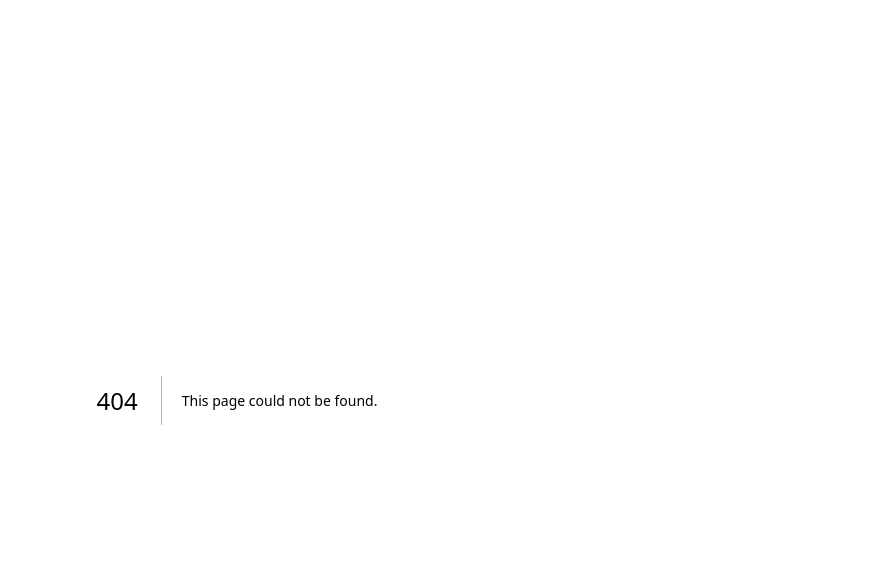
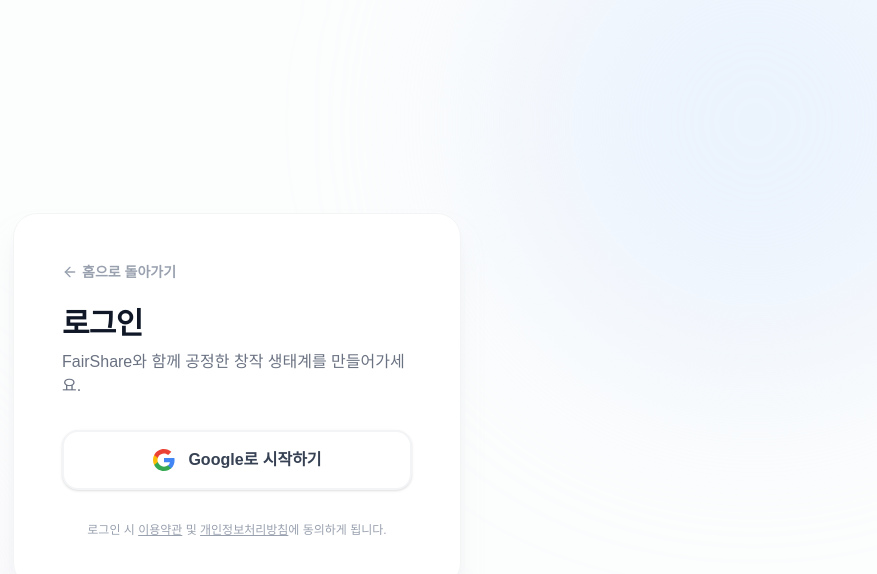
Before and after one commit to FairShare-Web/client, a Next.js app: page /login in a window 1280 px wide. Before the commit this address had no page. Shown: the top 574 px of the page, without its empty margins (403-1280 px from the left). Built offline with nearby package versions, Linux system fonts and the light colour scheme; no server answers.

Commit message:
feat: Implement a dedicated login page with Google OAuth, allow users to delete individual notifications, and update profile page header styling.

```diff
--- a/src/app/(main)/page.tsx
+++ b/src/app/(main)/page.tsx
@@ -38,25 +38,10 @@
 
        <div className="flex-1 max-w-screen-xl mx-auto px-4 py-12 w-full">
           <header className="mb-12 text-center max-w-2xl mx-auto relative">
-             <div className="absolute top-0 right-0 -mt-4 hidden lg:block">
-                 <div className="bg-blue-50 text-blue-800 text-xs font-bold px-3 py-2 rounded-lg border border-blue-100 shadow-sm max-w-[200px] text-left">
-                    💡 공정한 노출이란?
-                    <p className="font-medium text-blue-700 mt-1 leading-normal">
-                      아직 빛을 보지 못한 <span className="underline decoration-dotted">숨은 보석</span>들에게 우선적으로 기회를 줍니다.
-                    </p>
-                 </div>
-             </div>
-
              <h1 className="text-4xl md:text-5xl font-extrabold text-gray-900 mb-6 tracking-tight leading-tight">
                Fair Exposure for <br/>
                <span className="text-blue-600">Every Creator</span>
              </h1>
-
-             <div className="mb-8 inline-block bg-blue-50/50 border border-blue-100 rounded-full px-4 py-1.5">
-               <p className="text-sm font-medium text-blue-800">
-                 ✨ 페어쉐어 알고리즘에 의해 노출 기회가 적은 프로젝트를 우선적으로 조명합니다.
-               </p>
-             </div>
 
              <p className="text-lg text-gray-500 leading-relaxed mb-8">
                모든 프로젝트는 주목받을 자격이 있습니다. <br className="hidden md:inline"/>
--- a/src/app/actions/auth.ts
+++ b/src/app/actions/auth.ts
@@ -2,8 +2,8 @@
 
 import { signIn as authSignIn, signOut as authSignOut } from '@/auth'
 
-export async function signIn() {
-  await authSignIn()
+export async function signIn(provider?: string) {
+  await authSignIn(provider, { redirectTo: '/' })
 }
 
 export async function signOut() {
--- a/src/app/actions/notification.ts
+++ b/src/app/actions/notification.ts
@@ -56,3 +56,20 @@
      console.error('Failed to read all notifications:', error)
    }
 }
+
+export async function deleteNotification(id: string) {
+   const session = await auth()
+   if (!session?.user?.id) return
+
+   try {
+     await prisma.notification.delete({
+       where: {
+         id,
+         userId: session.user.id
+       }
+     })
+     revalidatePath('/')
+   } catch (error) {
+     console.error('Failed to delete notification:', error)
+   }
+}
--- /dev/null
+++ b/src/app/login/page.tsx
@@ -0,0 +1,83 @@
+'use client'
+
+import { signIn } from '@/app/actions/auth'
+import { useState } from 'react'
+import Link from 'next/link'
+import { ArrowLeft } from 'lucide-react'
+
+export default function LoginPage() {
+  const [loading, setLoading] = useState(false)
+
+  const handleGoogleLogin = async () => {
+    try {
+      setLoading(true)
+      // Pass 'google' as the provider
+      await signIn('google')
+    } catch (error) {
+      console.error('Login failed:', error)
+      setLoading(false)
+    }
+  }
+
+  return (
+    <div className="min-h-screen flex items-center justify-center bg-gray-50/50 p-4">
+      {/* Background Decor */}
+      <div className="fixed inset-0 overflow-hidden pointer-events-none">
+          <div className="absolute top-0 right-0 w-[500px] h-[500px] bg-blue-100/50 rounded-full blur-[100px] -mr-32 -mt-32"></div>
+          <div className="absolute bottom-0 left-0 w-[500px] h-[500px] bg-purple-100/50 rounded-full blur-[100px] -ml-32 -mb-32"></div>
+      </div>
+
+      <div className="max-w-md w-full bg-white rounded-3xl shadow-xl shadow-gray-200/50 border border-gray-100 p-8 md:p-12 relative z-10">
+        <div className="mb-8">
+            <Link href="/" className="inline-flex items-center text-gray-400 hover:text-gray-600 transition-colors text-sm font-semibold mb-6">
+                <ArrowLeft size={16} className="mr-1" />
+                홈으로 돌아가기
+            </Link>
+
+            <h1 className="text-3xl font-black text-gray-900 mb-2 tracking-tight">로그인</h1>
+            <p className="text-gray-500 font-medium">FairShare와 함께 공정한 창작 생태계를 만들어가세요.</p>
+        </div>
+
+        <div className="space-y-4">
+            <button
+                onClick={handleGoogleLogin}
+                disabled={loading}
+                className="w-full flex items-center justify-center gap-3 py-4 px-6 bg-white border-2 border-gray-100 hover:border-gray-200 text-gray-700 font-bold rounded-2xl transition-all hover:bg-gray-50 active:scale-95 disabled:opacity-70 disabled:cursor-not-allowed shadow-sm group"
+            >
+                {loading ? (
+                    <div className="w-6 h-6 border-2 border-gray-300 border-t-gray-600 rounded-full animate-spin"></div>
+                ) : (
+                    <>
+                        <svg className="w-6 h-6" viewBox="0 0 24 24">
+                            <path
+                                d="M22.56 12.25c0-.78-.07-1.53-.2-2.25H12v4.26h5.92c-.26 1.37-1.04 2.53-2.21 3.31v2.77h3.57c2.08-1.92 3.28-4.74 3.28-8.09z"
+                                fill="#4285F4"
+                            />
+                            <path
+                                d="M12 23c2.97 0 5.46-.98 7.28-2.66l-3.57-2.77c-.98.66-2.23 1.06-3.71 1.06-2.86 0-5.29-1.93-6.16-4.53H2.18v2.84C3.99 20.53 7.7 23 12 23z"
+                                fill="#34A853"
+                            />
+                            <path
+                                d="M5.84 14.09c-.22-.66-.35-1.36-.35-2.09s.13-1.43.35-2.09V7.07H2.18C1.43 8.55 1 10.22 1 12s.43 3.45 1.18 4.93l2.85-2.22.81-.62z"
+                                fill="#FBBC05"
+                            />
+                            <path
+                                d="M12 5.38c1.62 0 3.06.56 4.21 1.64l3.15-3.15C17.45 2.09 14.97 1 12 1 7.7 1 3.99 3.47 2.18 7.07l3.66 2.84c.87-2.6 3.3-4.53 6.16-4.53z"
+                                fill="#EA4335"
+                            />
+                        </svg>
+                        <span className="group-hover:text-gray-900">Google로 시작하기</span>
+                    </>
+                )}
+            </button>
+        </div>
+
+        <div className="mt-8 text-center">
+            <p className="text-xs text-gray-400">
+                로그인 시 <Link href="/terms" className="underline hover:text-gray-600">이용약관</Link> 및 <Link href="/privacy" className="underline hover:text-gray-600">개인정보처리방침</Link>에 동의하게 됩니다.
+            </p>
+        </div>
+      </div>
+    </div>
+  )
+}
--- a/src/app/profile/[username]/page.tsx
+++ b/src/app/profile/[username]/page.tsx
@@ -24,10 +24,10 @@
   return (
     <div className="min-h-screen bg-gray-50">
       {/* Header */}
-      <div className="bg-gradient-to-br from-blue-600 to-indigo-700 text-white py-16 px-4">
+      <div className="text-gray-900 py-16 px-4">
         <div className="max-w-5xl mx-auto">
           <div className="flex items-start justify-between mb-8">
-            <Link href="/" className="text-white/80 hover:text-white transition-colors text-sm font-semibold">
+            <Link href="/" className="text-gray-900/80 hover:text-gray-900 transition-colors text-sm font-semibold">
               ← 홈으로
             </Link>
             {isOwnProfile && (
@@ -52,10 +52,10 @@
 
             <div className="flex-1">
               <h1 className="text-4xl font-black mb-2">{user.name || '익명의 제작자'}</h1>
-              <p className="text-blue-100 text-lg mb-4">@{user.username || user.id.slice(0, 8)}</p>
+              <p className="text-gray-900 text-lg mb-4">@{user.username || user.id.slice(0, 8)}</p>
 
               {user.bio && (
-                <p className="text-white/90 text-lg mb-4 max-w-2xl">{user.bio}</p>
+                <p className="text-gray-900 text-lg mb-4 max-w-2xl">{user.bio}</p>
               )}
 
               <div className="flex flex-wrap gap-4 text-sm">
@@ -64,13 +64,13 @@
                     href={user.website}
                     target="_blank"
                     rel="noopener noreferrer"
-                    className="flex items-center gap-2 text-white/80 hover:text-white transition-colors"
+                    className="flex items-center gap-2 text-gray-900/80 hover:text-gray-900 transition-colors"
                   >
                     <Globe size={16} />
                     {user.website.replace(/^https?:\/\//, '')}
                   </a>
                 )}
-                <div className="flex items-center gap-2 text-white/80">
+                <div className="flex items-center gap-2 text-gray-900/80">
                   <Calendar size={16} />
                   {new Date(user.createdAt).toLocaleDateString('ko-KR')} 가입
                 </div>
--- a/src/components/Navigation.tsx
+++ b/src/components/Navigation.tsx
@@ -1,6 +1,6 @@
 'use client'
 
-import { signIn, signOut } from '@/app/actions/auth'
+import { signOut } from '@/app/actions/auth'
 import ProfileMenu from './ProfileMenu'
 import NotificationDropdown from './NotificationDropdown'
 import Link from 'next/link'
@@ -12,10 +12,6 @@
 export default function Navigation({ session }: NavigationProps) {
   const handleSignOut = async () => {
     await signOut()
-  }
-
-  const handleSignIn = async () => {
-    await signIn()
   }
 
   return (
@@ -45,12 +41,12 @@
               />
             </>
           ) : (
-            <button
-              onClick={handleSignIn}
+            <Link
+              href="/login"
               className="px-5 py-2.5 bg-gray-900 hover:bg-black text-white text-sm font-bold rounded-xl transition-colors shadow-sm cursor-pointer active:scale-95"
             >
               로그인 / 시작하기
-            </button>
+            </Link>
           )}
         </div>
       </div>
--- a/src/components/NotificationDropdown.tsx
+++ b/src/components/NotificationDropdown.tsx
@@ -1,9 +1,9 @@
 'use client'
 
 import { useState, useEffect, useRef } from 'react'
-import { Bell } from 'lucide-react'
+import { Bell, X } from 'lucide-react'
 import { pusherClient } from '@/lib/pusher'
-import { getNotifications, markAllNotificationsAsRead, markNotificationAsRead } from '@/app/actions/notification'
+import { getNotifications, markAllNotificationsAsRead, markNotificationAsRead, deleteNotification } from '@/app/actions/notification'
 import Link from 'next/link'
 import { useRouter } from 'next/navigation'
 
@@ -23,7 +23,6 @@
   const menuRef = useRef<HTMLDivElement>(null)
   const router = useRouter()
 
-  // Fetch initial notifications
   useEffect(() => {
     getNotifications().then(data => {
         setNotifications(data.map(n => ({
@@ -33,7 +32,6 @@
     })
   }, [])
 
-  // Subscribe to Pusher
   useEffect(() => {
     if (!userId) return
 
@@ -58,12 +56,10 @@
     }
   }, [userId])
 
-  // Count unread
   useEffect(() => {
     setUnreadCount(notifications.filter(n => !n.read).length)
   }, [notifications])
 
-  // Close on click outside
   useEffect(() => {
     function handleClickOutside(event: MouseEvent) {
       if (menuRef.current && !menuRef.current.contains(event.target as Node)) {
@@ -89,6 +85,14 @@
       }
       setIsOpen(false)
       if (noti.link) router.push(noti.link)
+  }
+
+  const handleDelete = async (e: React.MouseEvent, id: string) => {
+    e.stopPropagation()
+    setNotifications(prev => prev.filter(n => n.id !== id))
+    if (!id.startsWith('temp')) {
+      await deleteNotification(id)
+    }
   }
 
   return (
@@ -122,12 +126,21 @@
                  <div
                    key={noti.id}
                    onClick={() => handleNotificationClick(noti)}
-                   className={`px-4 py-3 hover:bg-gray-50 cursor-pointer transition-colors border-l-4 flex flex-col gap-1 ${noti.read ? 'border-transparent opacity-60' : 'border-blue-500 bg-blue-50/10'}`}
+                   className={`px-4 py-3 hover:bg-gray-50 cursor-pointer transition-colors border-l-4 flex gap-3 items-start relative group ${noti.read ? 'border-transparent opacity-60' : 'border-blue-500 bg-blue-50/10'}`}
                  >
-                    <p className="text-sm text-gray-800 font-medium leading-snug">{noti.message}</p>
-                    <p className="text-[10px] text-gray-400 font-semibold">
-                        {new Date(noti.createdAt).toLocaleTimeString([], { hour: '2-digit', minute:'2-digit' })}
-                    </p>
+                    <div className="flex-1 flex flex-col gap-1">
+                        <p className="text-sm text-gray-800 font-medium leading-snug">{noti.message}</p>
+                        <p className="text-[10px] text-gray-400 font-semibold">
+                            {new Date(noti.createdAt).toLocaleTimeString([], { hour: '2-digit', minute:'2-digit' })}
+                        </p>
+                    </div>
+                    <button
+                        onClick={(e) => handleDelete(e, noti.id)}
+                        className="p-1 text-gray-400 hover:text-red-500 hover:bg-red-50 rounded-full opacity-0 group-hover:opacity-100 transition-all shrink-0"
+                        title="알림 삭제"
+                    >
+                        <X size={14} />
+                    </button>
                  </div>
                ))}
              </div>
--- a/src/components/ProjectFeed.tsx
+++ b/src/components/ProjectFeed.tsx
@@ -5,7 +5,7 @@
 import { getFairProjects } from '@/app/actions/project'
 import ProjectCard from './ProjectCard'
 import { Project, User } from '@/generated/prisma/client'
-import { Search } from 'lucide-react'
+import { Search, X } from 'lucide-react'
 
 type ProjectWithUser = Project & { user: User }
 
@@ -21,17 +21,14 @@
   const [loading, setLoading] = useState(false)
   const { ref, inView } = useInView()
 
-  // Use a ref to keep track of loading state to prevent double-firing
   const isLoadingRef = useRef(false)
 
-  // Load more function
   const loadMore = useCallback(async () => {
     if (isLoadingRef.current || !hasMore) return
     isLoadingRef.current = true
     setLoading(true)
 
     try {
-      // Exclude IDs to prevent duplicates in fair exposure logic
       const excludeIds = projects.map(p => p.id)
 
       const newProjects = await getFairProjects({
@@ -49,7 +46,6 @@
             const uniqueNew = newProjects.filter(p => !existingIds.has(p.id))
             if (uniqueNew.length < 12) {
                // If we got fewer than requested, likely no more
-               // But 'getFairProjects' might return partial if filtered
             }
             return [...prev, ...uniqueNew]
         })
@@ -62,23 +58,19 @@
     }
   }, [hasMore, projects, query, category])
 
-  // Infinite scroll trigger
   useEffect(() => {
     if (inView) {
       loadMore()
     }
   }, [inView, loadMore])
 
-  // Handling search input
-  // Debouncing could be added, but for now we search on typing with delay or explicit submit
-  // Let's implement simple debounce effect
   useEffect(() => {
     const timer = setTimeout(async () => {
-        if (query === '' && projects === initialProjects) return // Initial state
+        if (query === '' && projects === initialProjects) return
 
         isLoadingRef.current = true
         setLoading(true)
-        // Reset when query changes
+
         try {
            const results = await getFairProjects({
              limit: 12,
@@ -95,9 +87,8 @@
     }, 500)
 
     return () => clearTimeout(timer)
-  }, [query, category]) // Note: removed initialProjects dependency to avoid circular reset
+  }, [query, category])
 
-  // Re-sync when simple category prop changes (if parent drives it)
   useEffect(() => {
       setProjects(initialProjects)
       setQuery('')
@@ -111,14 +102,23 @@
         <div className="relative group">
           <input
             type="text"
-            placeholder="  관심있는 프로젝트를 검색해보세요..."
+            placeholder="관심있는 프로젝트를 검색해보세요..."
             value={query}
             onChange={(e) => setQuery(e.target.value)}
-            className="w-full pl-14 pr-6 py-5 bg-white border border-gray-100 rounded-3xl shadow-xl shadow-blue-900/5 focus:shadow-2xl focus:shadow-blue-500/10 focus:border-blue-500/20 focus:outline-none focus:ring-4 focus:ring-blue-500/5 transition-all text-lg font-bold text-gray-800 placeholder:text-gray-300"
+            className="w-full pl-20 pr-14 py-5 bg-white border border-gray-100 rounded-3xl shadow-xl shadow-blue-900/5 focus:shadow-2xl focus:shadow-blue-500/10 focus:border-blue-500/20 focus:outline-none focus:ring-4 focus:ring-blue-500/5 transition-all text-lg font-bold text-gray-800 placeholder:text-gray-300"
           />
           <div className="absolute left-5 top-1/2 -translate-y-1/2 w-10 h-10 rounded-xl bg-blue-50 flex items-center justify-center text-blue-500 group-focus-within:bg-blue-500 group-focus-within:text-white transition-colors duration-300">
              <Search size={20} className="stroke-[3px]" />
           </div>
+
+          {query && (
+            <button
+              onClick={() => setQuery('')}
+              className="absolute right-5 top-1/2 -translate-y-1/2 w-8 h-8 rounded-full bg-gray-100 text-gray-500 hover:bg-gray-200 hover:text-gray-800 flex items-center justify-center transition-colors z-10"
+            >
+              <X size={16} />
+            </button>
+          )}
         </div>
       </div>
 
```
